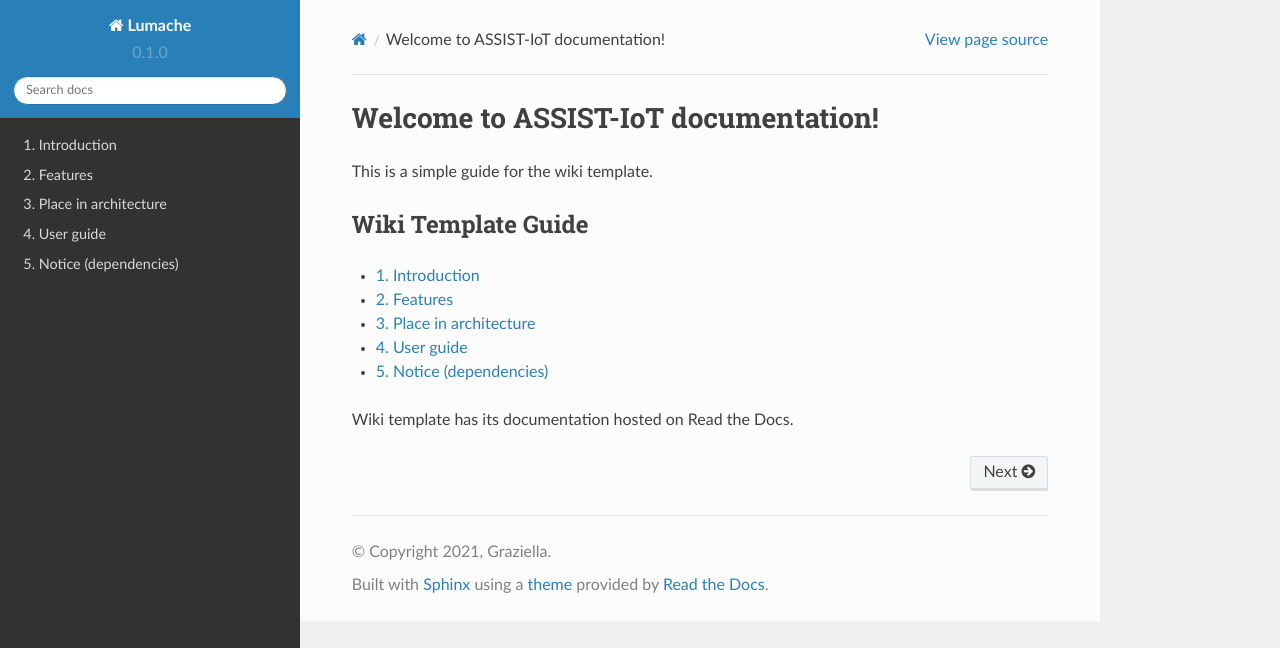
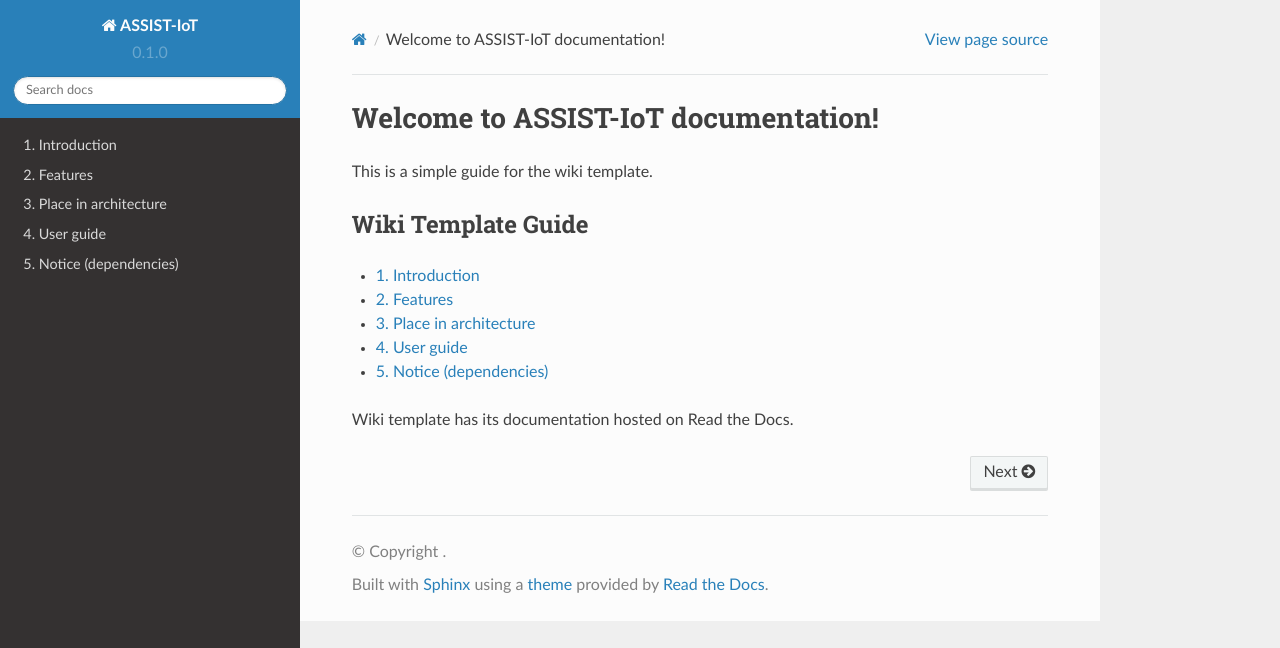
Before and after one commit to vrionisnick/rtd-tutorial, a Sphinx documentation site: the page built from docs/source/index.rst, in a window 1280 px wide. Shown: the top 648 px of the page. Built offline with Sphinx 7.4.7 and the Read the Docs theme 2.0.0, drawn with Linux system fonts in a browser that asks for light colours; pages that are not in the unit, such as notebooks, are missing from menus.

Commit message:
Update conf.py

```diff
--- a/docs/source/conf.py
+++ b/docs/source/conf.py
@@ -2,9 +2,7 @@
 
 # -- Project information
 
-project = 'Lumache'
-copyright = '2021, Graziella'
-author = 'Graziella'
+project = 'ASSIST-IoT'
 
 release = '0.1'
 version = '0.1.0'
```
